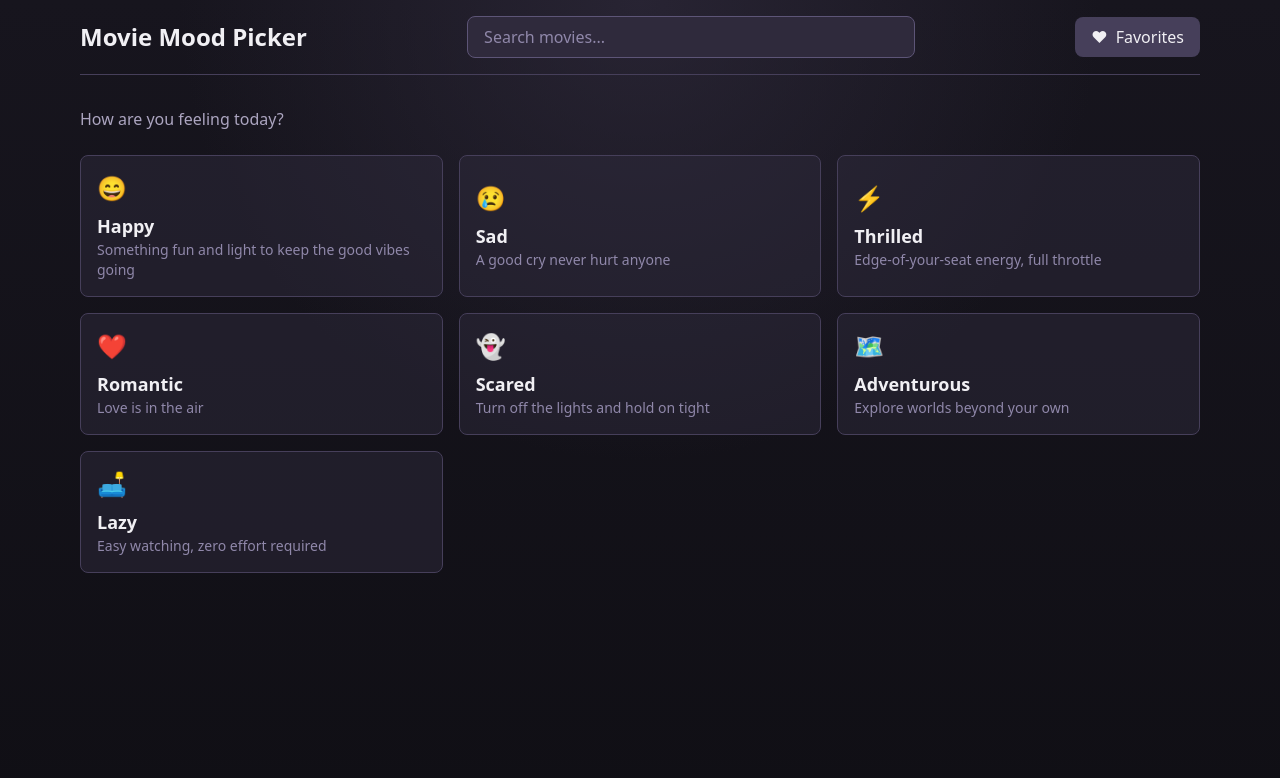
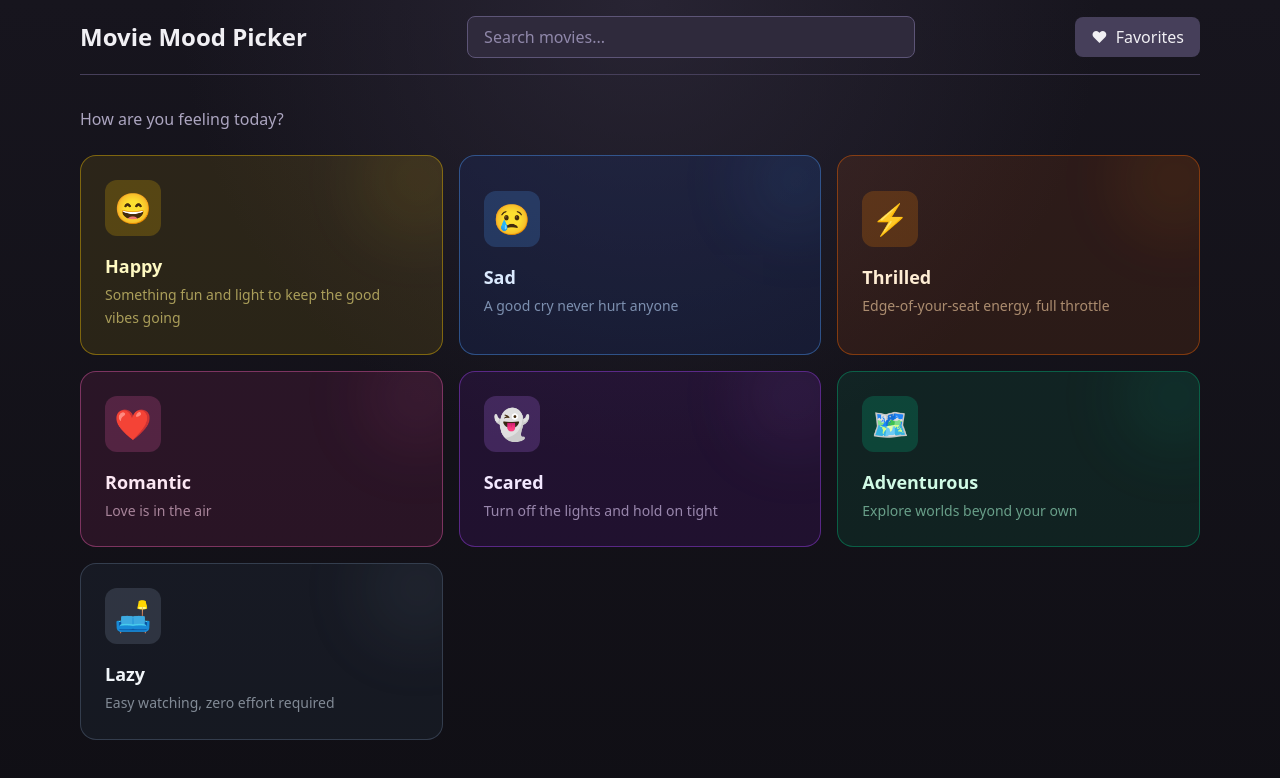
Before and after one commit to Ricky352/movie-mood-picker-challenge, a React (Vite) app: page / in a window 1280 px wide. Shown: the top 778 px of the page. Built offline with nearby package versions, Linux system fonts and the light colour scheme.

Commit message:
Extend mood typing and change ui

```diff
--- a/src/components/MoodSelector.tsx
+++ b/src/components/MoodSelector.tsx
@@ -8,17 +8,37 @@ interface MoodSelectorProps {
 export const MoodSelector = ({ onSelect }: MoodSelectorProps) => {
   return (
     <div className="grid grid-cols-1 sm:grid-cols-2 lg:grid-cols-3 gap-4">
-      {MOODS.map((config) => (
-        <button
-          key={config.mood}
-          onClick={() => onSelect(config.mood)}
-          className="p-4 text-left border border-lilac-ash-700 rounded-lg bg-lilac-ash-800/50 hover:bg-lilac-ash-700/50 hover:border-lilac-ash-500 transition-colors"
-        >
-          <span className="text-2xl">{config.emoji}</span>
-          <h3 className="text-lg font-semibold mt-2 text-lilac-ash-50">{config.label}</h3>
-          <p className="text-sm text-lilac-ash-400">{config.description}</p>
-        </button>
-      ))}
+      {MOODS.map((config) => {
+        const { theme } = config
+        return (
+          <button
+            key={config.mood}
+            onClick={() => onSelect(config.mood)}
+            className={`group cursor-pointer relative overflow-hidden p-6 text-left border rounded-2xl transition-all duration-300 hover:-translate-y-1 hover:shadow-xl ${theme.card}`}
+          >
+            {/* Glow */}
+            <div
+              className={`absolute -top-6 -right-6 w-24 h-24 rounded-full blur-2xl opacity-60 transition-opacity duration-300 group-hover:opacity-100 ${theme.glow}`}
+            />
+
+            {/* Emoji */}
+            <div className={`relative inline-flex items-center justify-center w-14 h-14 rounded-xl text-3xl mb-4 ${theme.glow}`}>
+              {config.emoji}
+            </div>
+
+            {/* Text */}
+            <div className="relative">
+              <div className="flex items-center justify-between mb-1">
+                <h3 className={`text-lg font-semibold ${theme.label}`}>{config.label}</h3>
+                <span className={`text-lg opacity-0 -translate-x-2 transition-all duration-200 group-hover:opacity-100 group-hover:translate-x-0 ${theme.label}`}>
+                  →
+                </span>
+              </div>
+              <p className={`text-sm leading-relaxed ${theme.desc}`}>{config.description}</p>
+            </div>
+          </button>
+        )
+      })}
     </div>
   )
 }
--- a/src/constants/moods.ts
+++ b/src/constants/moods.ts
@@ -12,6 +12,13 @@ export const MOODS: MoodConfig[] = [
     description: "Something fun and light to keep the good vibes going",
     genreIds: [35, 16, 10751],
     tmdbParams: { "vote_average.gte": 6.5 },
+    theme: {
+      card: "border-yellow-400/40 bg-yellow-400/10 hover:bg-yellow-400/20 hover:border-yellow-300/60",
+      emoji: "text-yellow-300",
+      label: "text-yellow-100",
+      desc: "text-yellow-200/60",
+      glow: "bg-yellow-400/20",
+    },
   },
   {
     mood: "sad",
@@ -20,6 +27,13 @@ export const MOODS: MoodConfig[] = [
     description: "A good cry never hurt anyone",
     genreIds: [18],
     tmdbParams: { sort_by: "vote_average.desc", "vote_average.gte": 7 },
+    theme: {
+      card: "border-blue-400/40 bg-blue-900/20 hover:bg-blue-900/30 hover:border-blue-300/60",
+      emoji: "text-blue-300",
+      label: "text-blue-100",
+      desc: "text-blue-200/60",
+      glow: "bg-blue-400/20",
+    },
   },
   {
     mood: "thrilled",
@@ -28,6 +42,13 @@ export const MOODS: MoodConfig[] = [
     description: "Edge-of-your-seat energy, full throttle",
     genreIds: [28, 53, 80],
     tmdbParams: { "vote_average.gte": 6 },
+    theme: {
+      card: "border-orange-500/40 bg-orange-500/10 hover:bg-orange-500/20 hover:border-orange-400/60",
+      emoji: "text-orange-300",
+      label: "text-orange-100",
+      desc: "text-orange-200/60",
+      glow: "bg-orange-400/20",
+    },
   },
   {
     mood: "romantic",
@@ -36,6 +57,13 @@ export const MOODS: MoodConfig[] = [
     description: "Love is in the air",
     genreIds: [10749, 35],
     tmdbParams: { "vote_average.gte": 6 },
+    theme: {
+      card: "border-pink-400/40 bg-pink-500/10 hover:bg-pink-500/20 hover:border-pink-300/60",
+      emoji: "text-pink-300",
+      label: "text-pink-100",
+      desc: "text-pink-200/60",
+      glow: "bg-pink-400/20",
+    },
   },
   {
     mood: "scared",
@@ -44,6 +72,13 @@ export const MOODS: MoodConfig[] = [
     description: "Turn off the lights and hold on tight",
     genreIds: [27, 9648],
     tmdbParams: { "vote_average.gte": 6 },
+    theme: {
+      card: "border-purple-500/40 bg-purple-900/20 hover:bg-purple-900/30 hover:border-purple-400/60",
+      emoji: "text-purple-300",
+      label: "text-purple-100",
+      desc: "text-purple-200/60",
+      glow: "bg-purple-400/20",
+    },
   },
   {
     mood: "adventurous",
@@ -52,6 +87,13 @@ export const MOODS: MoodConfig[] = [
     description: "Explore worlds beyond your own",
     genreIds: [12, 878, 14],
     tmdbParams: { "vote_average.gte": 6.5 },
+    theme: {
+      card: "border-emerald-500/40 bg-emerald-500/10 hover:bg-emerald-500/20 hover:border-emerald-400/60",
+      emoji: "text-emerald-300",
+      label: "text-emerald-100",
+      desc: "text-emerald-200/60",
+      glow: "bg-emerald-400/20",
+    },
   },
   {
     mood: "lazy",
@@ -60,6 +102,13 @@ export const MOODS: MoodConfig[] = [
     description: "Easy watching, zero effort required",
     genreIds: [35, 16, 10751],
     tmdbParams: { sort_by: "popularity.desc", "vote_average.gte": 6 },
+    theme: {
+      card: "border-slate-500/40 bg-slate-700/20 hover:bg-slate-700/30 hover:border-slate-400/60",
+      emoji: "text-slate-300",
+      label: "text-slate-100",
+      desc: "text-slate-300/60",
+      glow: "bg-slate-400/20",
+    },
   },
 ];
 
```
Also changed, not shown: src/types/mood.ts (+10 -0 lines).
